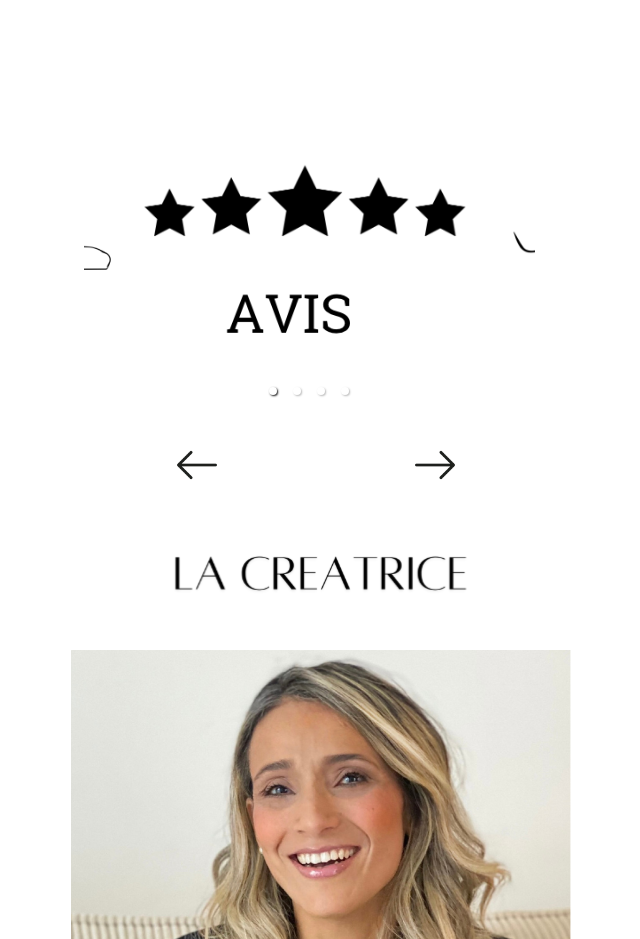
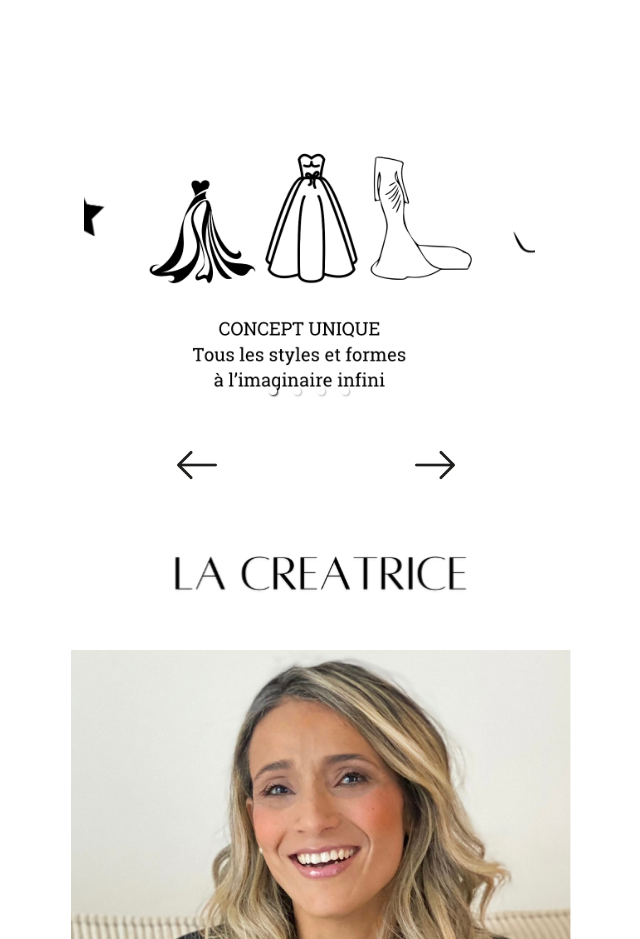
Before and after one commit to TrCrDev/manica-site, a React (Create React App) app: page / in a window 1280 px wide. Shown: the part 9080-10019 px from the top of the page, without its empty margins (319-959 px from the left). Built offline with nearby package versions, Linux system fonts and the light colour scheme; a web font is replaced by a local one.

Commit message:
rework - reorder app

```diff
--- a/src/App.js
+++ b/src/App.js
@@ -222,10 +222,10 @@ function App() {
           centerSlidePercentage={80}
           className="my-carousel"
         >
-          <div><img src="slider_1.png" alt=""  className="centered-image-carousel" /></div>
+          <div><img src="slider_4.png" alt=""  className="centered-image-carousel" /></div>
           <div><img src="slider_2.png" alt=""  className="centered-image-carousel" /></div>
           <div><img src="slider_3.png" alt=""  className="centered-image-carousel" /></div>
-          <div><img src="slider_4.png" alt=""  className="centered-image-carousel" /></div>
+          <div><img src="slider_1.png" alt=""  className="centered-image-carousel" /></div>
         </Carousel>
         <button onClick={goToPrevSlide} className="arrow-prev">
           <img src="left.png" alt="Prev" />
```
